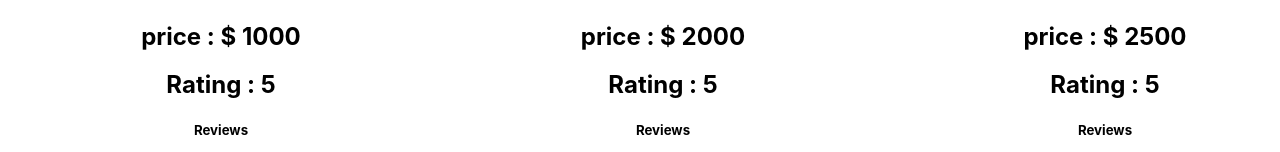
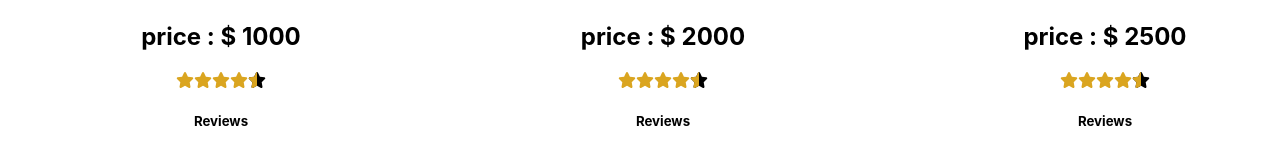
Before and after one commit to RiyadMia/Acinment-09, a React (Create React App) app: page / in a window 1280 px wide. Shown: the part 960-1112 px from the top of the page. Built offline with nearby package versions, Linux system fonts and the light colour scheme.

Commit message:
somting file add

```diff
--- a/package.json
+++ b/package.json
@@ -11,6 +11,7 @@
     "@testing-library/user-event": "^13.5.0",
     "react": "^17.0.2",
     "react-dom": "^17.0.2",
+    "react-rating": "^2.0.5",
     "react-router-dom": "^6.3.0",
     "react-scripts": "5.0.0",
     "recharts": "^2.1.9",
--- a/src/components/Dashboard/product/Products.js
+++ b/src/components/Dashboard/product/Products.js
@@ -1,5 +1,8 @@
+import { FontAwesomeIcon } from '@fortawesome/react-fontawesome';
+import { faStar } from '@fortawesome/free-solid-svg-icons'
 import React from 'react';
 import './Products.css'
+import Rating from 'react-rating';
 const Products = (props) => {
     const {name,img,price,rating,review,reviews}=props.product
     return (
@@ -9,7 +12,12 @@
      </div>
       <h3>{name}</h3>
       <h2>price : $ {price}</h2>
-      <h2> Rating : {rating}</h2>
+      <Rating
+       initialRating={4.5}
+       emptySymbol={<FontAwesomeIcon icon={faStar} />}
+       fullSymbol={<FontAwesomeIcon style={{color: 'goldenrod'}} icon={faStar} />}
+       readonly
+      ></Rating>
       <h5>{reviews}</h5>
       <p>{review}</p>
      </div>
```
Also changed, not shown: 2 other files (tests, documents, lock files or other folders).
